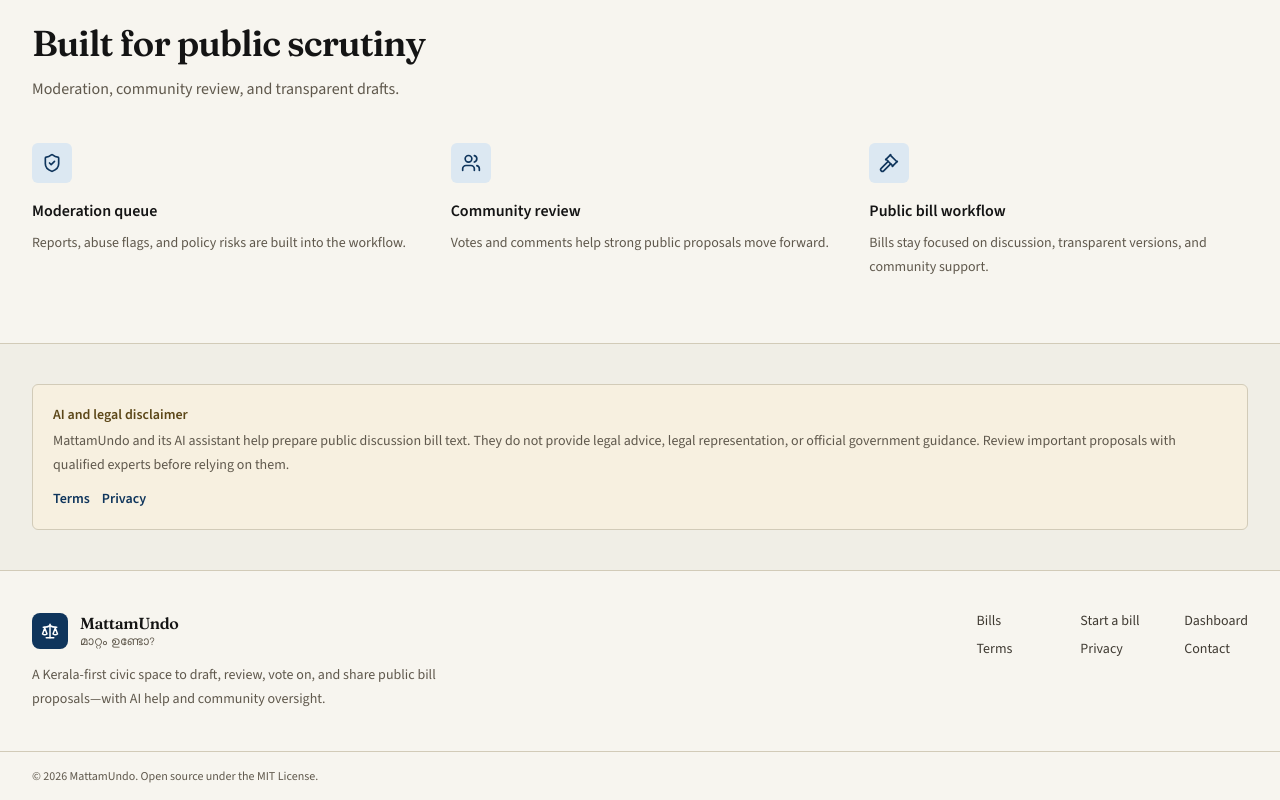
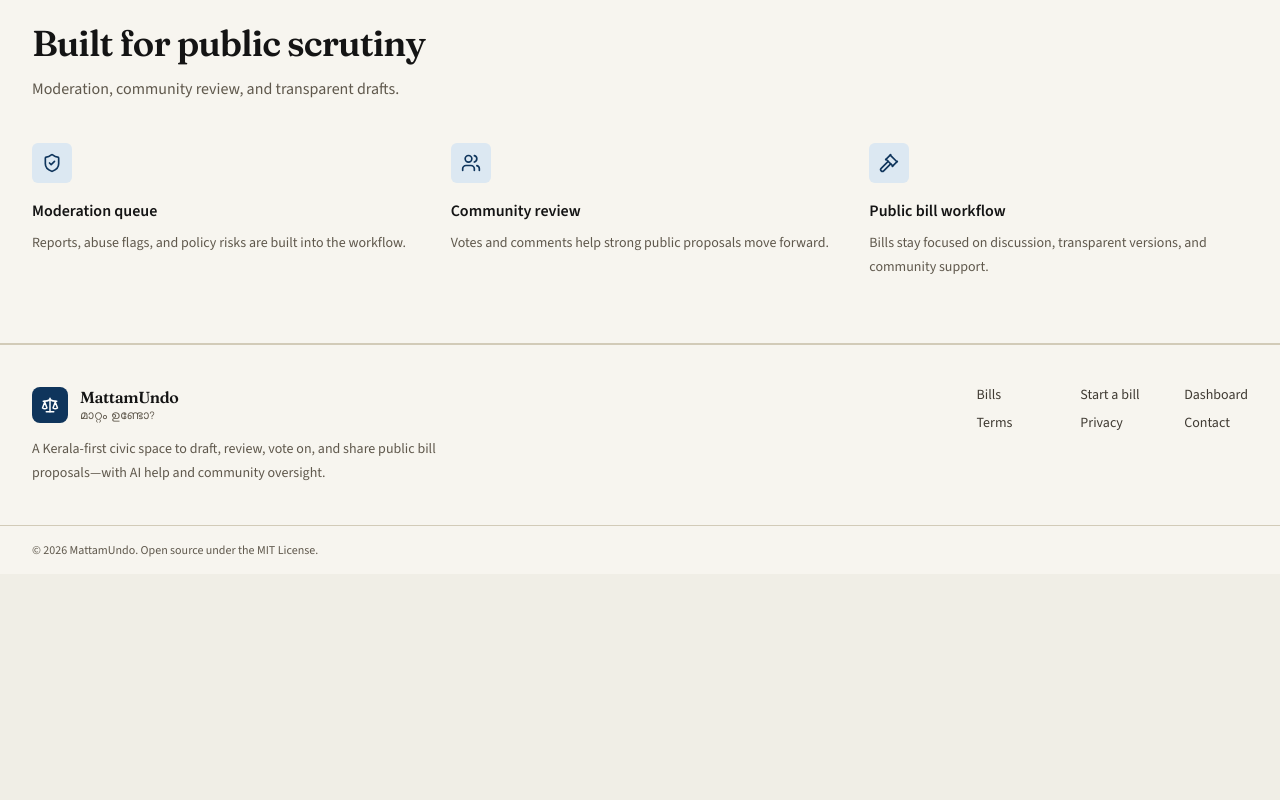
Before and after one commit to linson007/citizen-bill, a Next.js app: page / in a window 1280 px wide. Shown: the part 1709-2509 px from the top of the page. After the commit the page ends 2283 px from the top, so only its background shows below. Built offline with nearby package versions, Linux system fonts and the light colour scheme; no server answers; the database is empty.

Commit message:
remove disclaimer

```diff
--- a/src/app/page.tsx
+++ b/src/app/page.tsx
@@ -13,7 +13,6 @@ import {
 import Link from "next/link";
 
 import { CivicHeroImage, HeroVisual } from "@/components/hero-visual";
-import { LegalDisclaimer } from "@/components/legal-disclaimer";
 import { SiteFooter } from "@/components/site-footer";
 import { SiteHeader } from "@/components/site-header";
 import { formatDisplayTitle } from "@/lib/display-title";
@@ -280,9 +279,6 @@ export default async function Home() {
         </div>
       </section>
 
-      <section className="mx-auto max-w-7xl px-5 py-10 sm:px-8">
-        <LegalDisclaimer />
-      </section>
       <SiteFooter />
     </main>
   );
```
